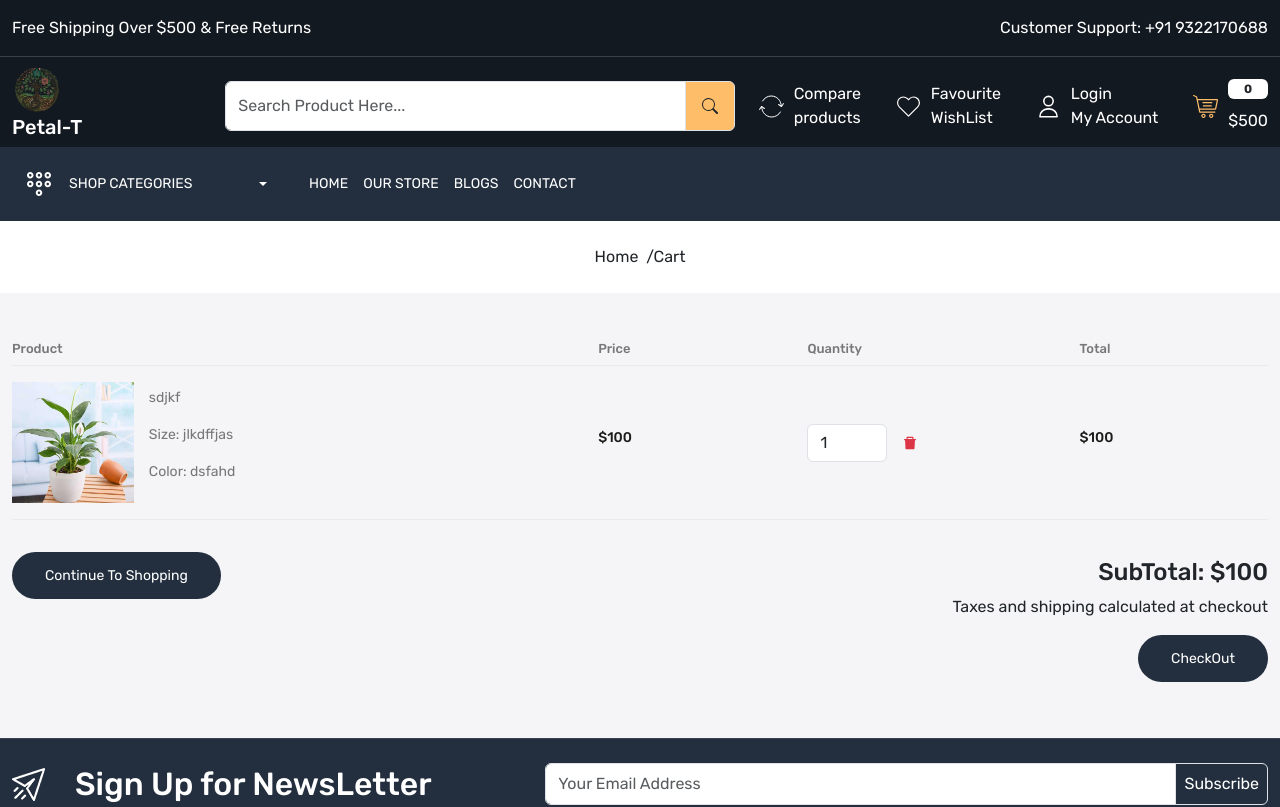
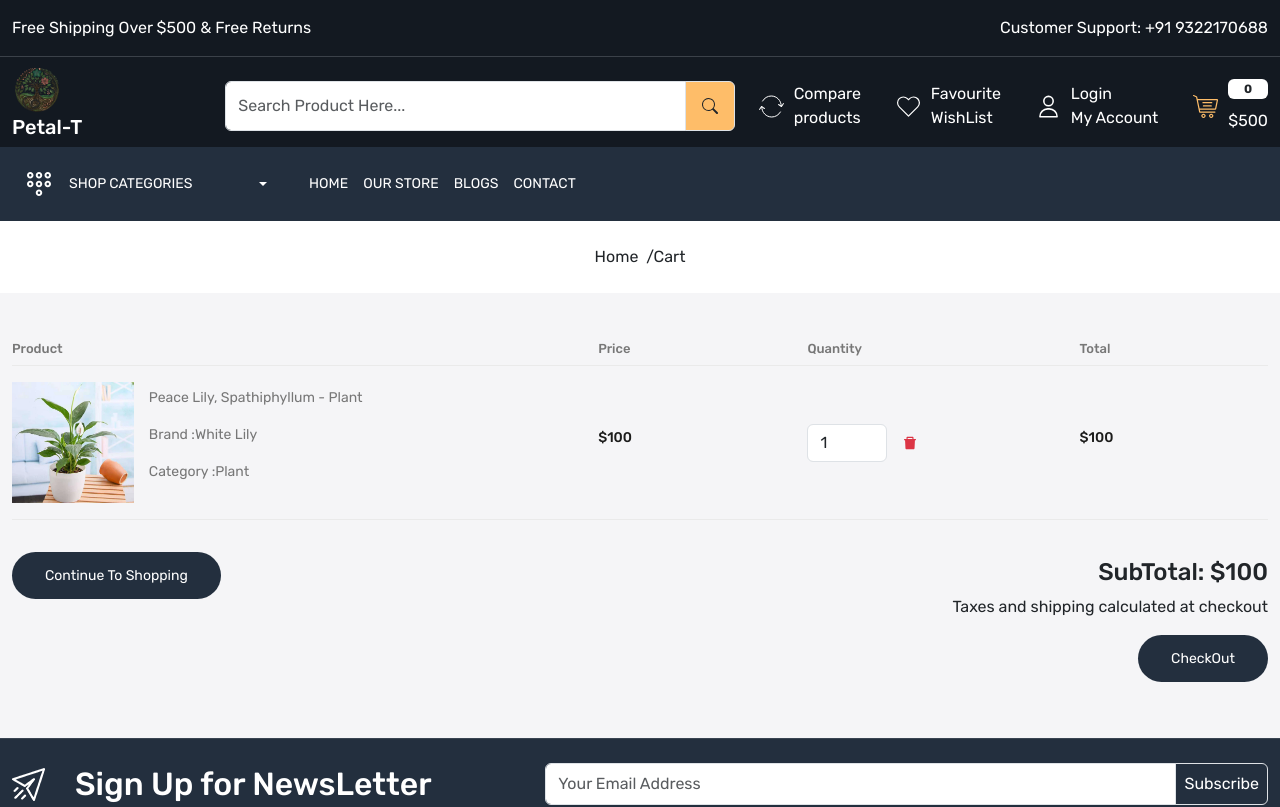
Before and after one commit to Akshay1573/ecommerce-app, a React (Vite) app: page /cart in a window 1280 px wide. Shown: the top 807 px of the page. Built offline with nearby package versions, Linux system fonts and the light colour scheme.

Commit message:
missing data

```diff
--- a/src/pages/Cart.jsx
+++ b/src/pages/Cart.jsx
@@ -25,9 +25,9 @@ const Cart = () => {
                     <img src={peacelily} className='img-fluid' alt="product img" />
                   </div>
                   <div className='w-75'>
-                    <p >sdjkf</p>
-                    <p >Size: jlkdffjas</p>
-                    <p >Color: dsfahd</p>
+                    <p >Peace Lily, Spathiphyllum - Plant</p>
+                    <p >Brand :White Lily</p>
+                    <p >Category :Plant</p>
                   </div>
 
                 </div>
```
